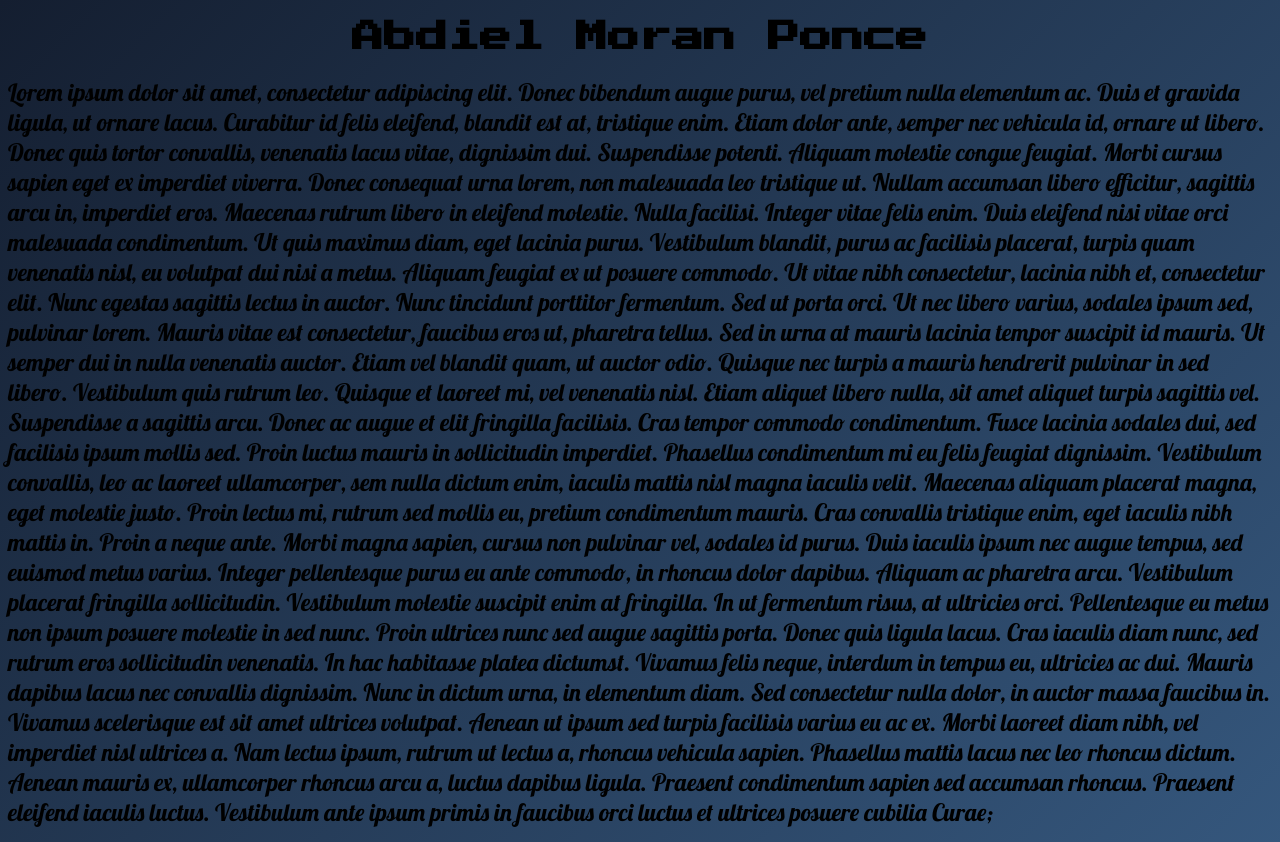
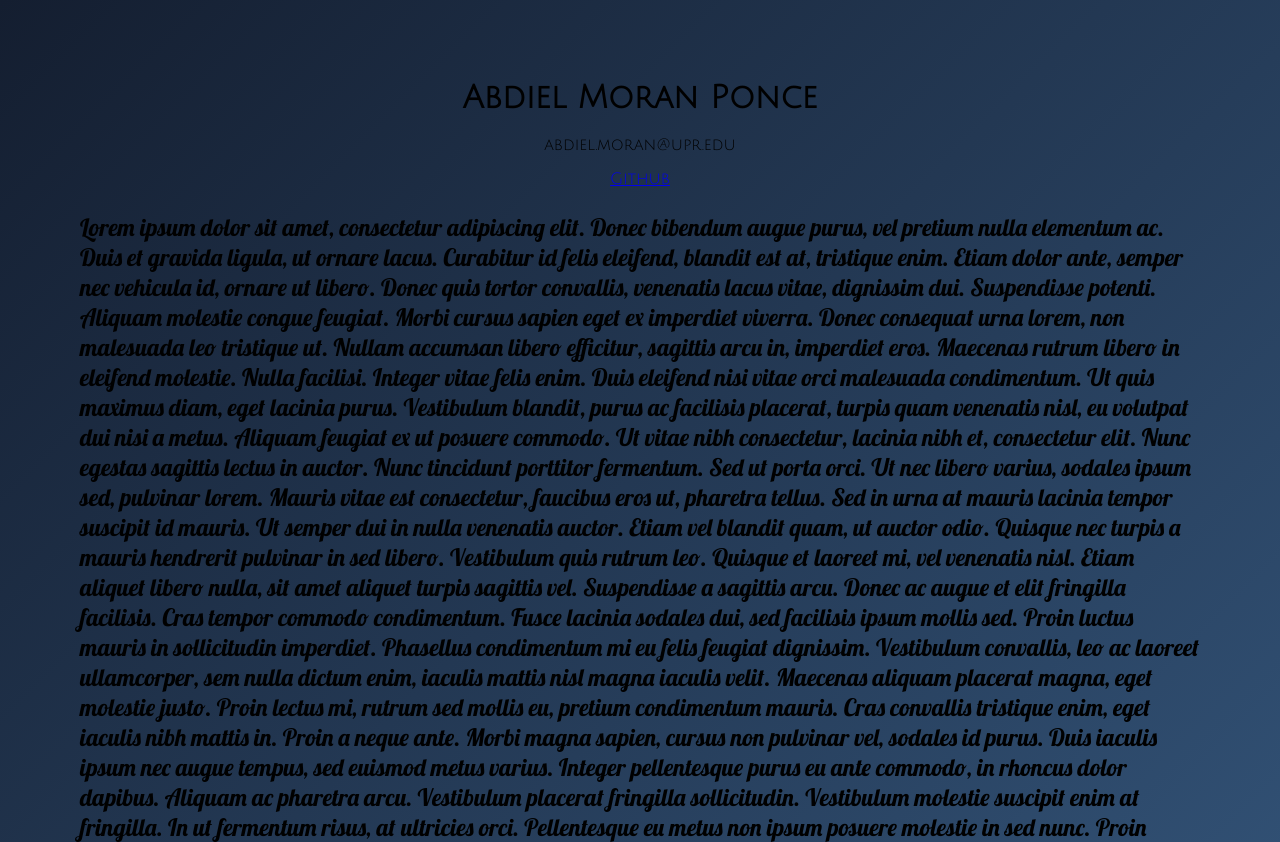
Before and after one commit to abysito93/abysito93.github.io, a plain HTML site: page index.html in a window 1280 px wide. Shown: the top 842 px of the page. Drawn offline with Linux system fonts and the light colour scheme.

Commit message:
No mucho

```diff
--- a/index.html
+++ b/index.html
@@ -2,12 +2,14 @@
 <html>
     <title>Home</title>
     <head>
-        <link href="https://fonts.googleapis.com/css?family=Montserrat|Lobster|VT323|Press+Start+2P" rel="stylesheet">
+        <link href="https://fonts.googleapis.com/css?family=Montserrat|Lobster|VT323|Press+Start+2P|Julius+Sans+One" rel="stylesheet">
         <link href="style.css" type="text/css" rel="stylesheet">
     </head>
     <body>
         <div class="header">
             <h1>Abdiel Moran Ponce</h1>
+            <p>abdiel.moran@upr.edu</p>
+            <p><a href="https://github.com/abysito93">Github</a></p>
         </div>
         <div class="content">
             <!--<p>I'm a student of the university of Arecibo currently majoring in Computer Programming, I've been developing since 2011. I started
--- a/style.css
+++ b/style.css
@@ -1,13 +1,15 @@
-body{
+body
+{
+    margin: 5em;
     background: #141E30;
     background: -webkit-linear-gradient(-45deg, #35577D, #141E30);
     background: linear-gradient(-45deg, #35577D, #141E30);
-    }
+}
 
 .header
 {
     text-align: center;
-    font-family: 'Press Start 2P', cursive;
+    font-family: 'Julius Sans One', sans-serif;
 }
 
 .content
```
